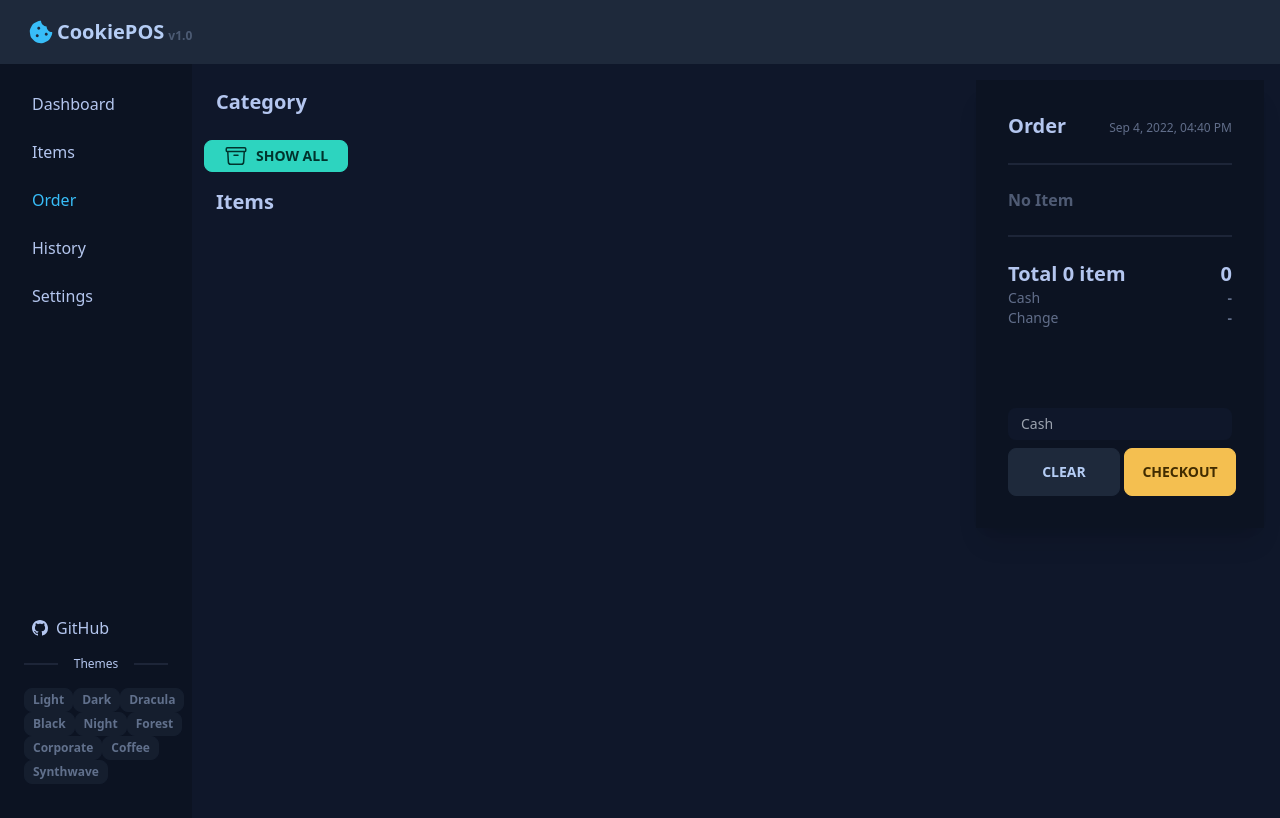
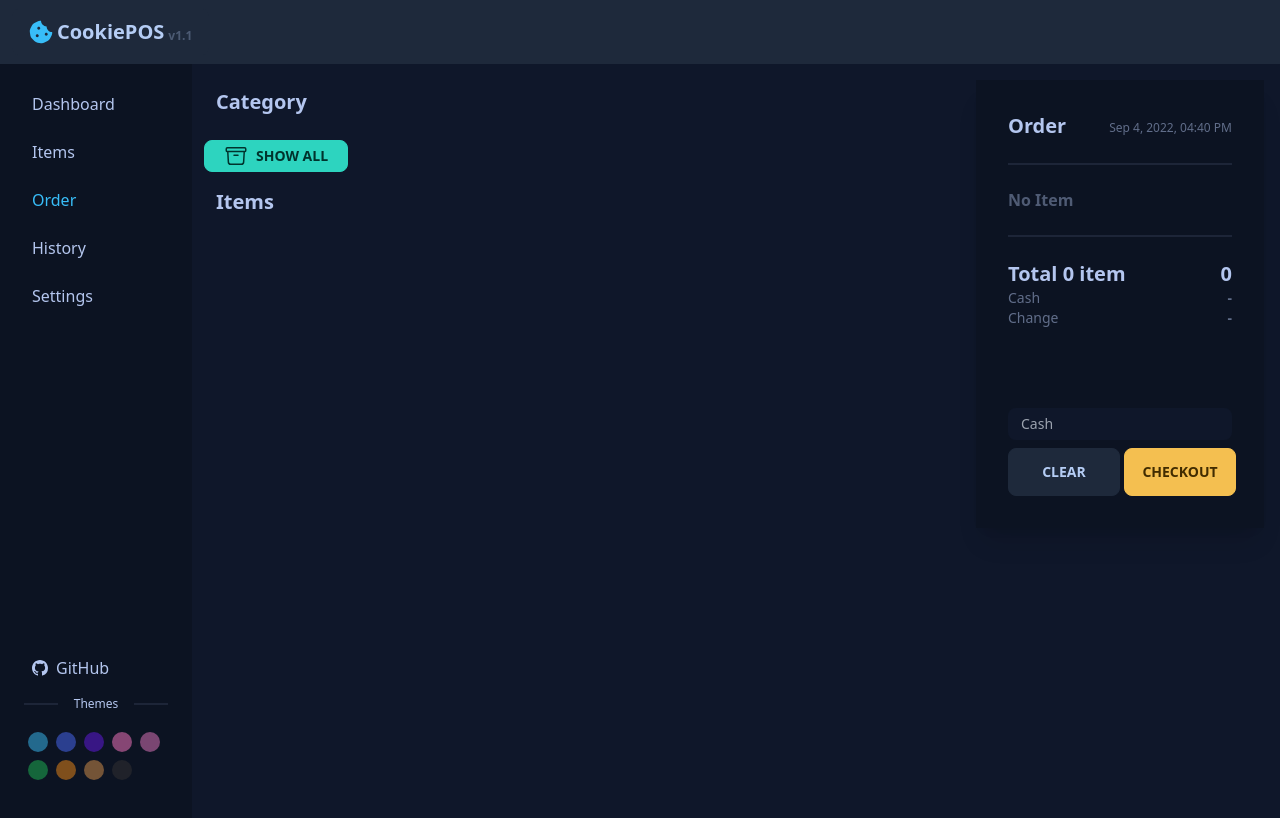
Before and after one commit to madvier83/next-kasir, a Next.js app: page /order in a window 1280 px wide. Shown: the top 818 px of the page. Built offline with nearby package versions, Linux system fonts and the light colour scheme.

Commit message:
Update dashboard, redesign theme, v1.1

```diff
--- a/components/Drawer.jsx
+++ b/components/Drawer.jsx
@@ -1,8 +1,6 @@
-import React, { useEffect, useState } from "react"
+import React from "react"
 import Link from "next/link"
 import { useRouter } from "next/router"
-
-const ThemeContext = React.createContext(null);
 
 export default function Drawer({children, changeTheme,  theme}) {
     const router = useRouter()
@@ -30,16 +28,16 @@ export default function Drawer({children, changeTheme,  theme}) {
                                 GitHub
                             </a>
                             <div className="divider w-36 text-xs">Themes</div>
-                            <div className="flex flex-wrap opacity-50">
-                            <button className="btn btn-xs normal-case" onClick={()=>changeTheme("light")}>Light</button>
-                            <button className="btn btn-xs normal-case" onClick={()=>changeTheme("dark")}>Dark</button>
-                            <button className="btn btn-xs normal-case" onClick={()=>changeTheme("dracula")}>Dracula</button>
-                            <button className="btn btn-xs normal-case" onClick={()=>changeTheme("black")}>Black</button>
-                            <button className="btn btn-xs normal-case" onClick={()=>changeTheme("night")}>Night</button>
-                            <button className="btn btn-xs normal-case" onClick={()=>changeTheme("forest")}>Forest</button>
-                            <button className="btn btn-xs normal-case" onClick={()=>changeTheme("corporate")}>Corporate</button>
-                            <button className="btn btn-xs normal-case" onClick={()=>changeTheme("coffee")}>Coffee</button>
-                            <button className="btn btn-xs normal-case" onClick={()=>changeTheme("synthwave")}>Synthwave</button>
+                            <div className="flex flex-wrap opacity-50 w-36">
+                            <button className="w-5 h-5 rounded-full border-0 bg-[#3ABFF8] border-[#0F1729] m-1" onClick={()=>changeTheme("night")} title="Night"></button>
+                            <button className="w-5 h-5 rounded-full border-0 bg-[#4B6BFB] border-[#FFFFFF] m-1" onClick={()=>changeTheme("corporate")} title="Corporate"></button>
+                            <button className="w-5 h-5 rounded-full border-0 bg-[#641AE6] border-[#2A303C] m-1" onClick={()=>changeTheme("dark")} title="Dark"></button>
+                            <button className="w-5 h-5 rounded-full border-0 bg-[#FF7AC6] border-[#272935] m-1" onClick={()=>changeTheme("dracula")} title="Dracula"></button>
+                            <button className="w-5 h-5 rounded-full border-0 bg-[#E779C1] border-[#2D1B69] m-1" onClick={()=>changeTheme("synthwave")} title="Synthwave"></button>
+                            <button className="w-5 h-5 rounded-full border-0 bg-[#1EB854] border-[#171212] m-1" onClick={()=>changeTheme("forest")} title="Forest"></button>
+                            <button className="w-5 h-5 rounded-full border-0 bg-[#F28C18] border-[#212121] m-1" onClick={()=>changeTheme("halloween")} title="Halloween"></button>
+                            <button className="w-5 h-5 rounded-full border-0 bg-[#DC944C] border-[#211720] m-1" onClick={()=>changeTheme("coffee")} title="Coffee"></button>
+                            <button className="w-5 h-5 rounded-full border-0 bg-[#343232] border-[#000000] m-1" onClick={()=>changeTheme("black")} title="Black"></button>
                             </div>
                         </ul>
                     </ul>
--- a/components/Navbar.jsx
+++ b/components/Navbar.jsx
@@ -2,15 +2,16 @@ import React, {useEffect, useState} from "react"
 import { useRouter } from "next/router"
 
 export default function Navbar({theme}) {
+    const router = useRouter()
     return (
         <>
             <div data-theme={theme} className="navbar bg-neutral text-base flex justify-between">
                 <div className="flex text-neutral-content">
-                    <a className="btn btn-ghost normal-case text-xl ml-1">
+                    <button className="btn normal-case text-xl ml-1" onClick={()=>router.push("/")}>
                         <svg className="w-6 fill-primary mr-1" viewBox="0 0 512 512" xmlns="http://www.w3.org/2000/svg"><path d="M494.6 255.9c-65.63-.8203-118.6-54.14-118.6-119.9c-65.74 0-119.1-52.97-119.8-118.6c-25.66-3.867-51.8 .2346-74.77 12.07L116.7 62.41C93.35 74.36 74.36 93.35 62.41 116.7L29.6 181.2c-11.95 23.44-16.17 49.92-12.07 75.94l11.37 71.48c4.102 25.9 16.29 49.8 34.81 68.32l51.36 51.39C133.6 466.9 157.3 479 183.2 483.1l71.84 11.37c25.9 4.101 52.27-.1172 75.59-11.95l64.81-33.05c23.32-11.84 42.31-30.82 54.14-54.14l32.93-64.57C494.3 307.7 498.5 281.4 494.6 255.9zM176 367.1c-17.62 0-32-14.37-32-31.1s14.38-31.1 32-31.1s32 14.37 32 31.1S193.6 367.1 176 367.1zM208 208c-17.62 0-32-14.37-32-31.1s14.38-31.1 32-31.1s32 14.37 32 31.1S225.6 208 208 208zM368 335.1c-17.62 0-32-14.37-32-31.1s14.38-31.1 32-31.1s32 14.37 32 31.1S385.6 335.1 368 335.1z"/></svg>
                         CookiePOS
-                    <small className="text-xs opacity-30 mt-2 ml-1"> v1.0</small>
-                    </a>
+                        <small className="text-xs opacity-30 mt-2 ml-1"> v1.1</small>
+                    </button>
                 </div>
                 <div className="navbar-end">
                     <label htmlFor="my-drawer-2" className="btn btn-neutral text-primary drawer-button lg:hidden">
--- a/pages/dashboard.jsx
+++ b/pages/dashboard.jsx
@@ -96,7 +96,11 @@ export default function Dashboard({ constructor }) {
                 <title>CookiePOS | Dashboard</title>
             </Head>
             <GlobalDataProvider>
-                <div className="shadow m-4 mb-8 flex flex-col md:flex-row max-w-4xl">
+                <div className="flex flex-col">
+
+                    <div className={`flex ${setup.history?"flex-col-reverse":"flex-col"}`}>
+
+                        <div className="m-4 mb-8 flex flex-col md:flex-row max-w-4xl">
                             <div className="stat">
                                 <div className="stat-figure text-primary">
                                     <svg
@@ -144,9 +148,11 @@ export default function Dashboard({ constructor }) {
                             <div className="stat">
                                 <div className="stat-figure text-secondary">
                                     <div className="avatar online">
+                                        <a href="https://github.com/madvier83" target="_blank" rel="noreferrer">
                                             <div className="w-16 mask mask-circle">
                                                 <img src="https://avatars.githubusercontent.com/u/54396887?v=4" />
                                             </div>
+                                        </a>
                                     </div>
                                 </div>
                                 <div className="stat-value">100%</div>
@@ -162,10 +168,10 @@ export default function Dashboard({ constructor }) {
                             </div>
                         </div>
 
-                <div className="flex flex-wrap md:flex-nowrap m-1 md:m-4 max-w-4xl">
+                        <div className="flex flex-wrap md:flex-nowrap mx-2 mt-4 md:m-4 max-w-4xl">
                             {!setup?.history ? (
-                        <div className="p-2 w-full h-58 lg:w-2/3">
-                            <div className="card w-full shadow-xl image-full bg-primary">
+                                <div className="w-full h-58 lg:w-2/3">
+                                    <div className="card w-full image-full bg-primary">
                                         <div className="card-body">
                                             <h2 className="card-title">Welcome!</h2>
                                             <p>
@@ -184,8 +190,8 @@ export default function Dashboard({ constructor }) {
                                     </div>
                                 </div>
                             ) : (
-                        <div className="p-2 w-full ">
-                            <div className="rounded-xl w-full shadow-xl bg-primary text-primary-content ">
+                                <div className="w-full">
+                                    <div className="rounded-xl w-full bg-primary text-primary-content ">
                                         <div className="flex flex-row justify-center py-12">
                                             <div className="mx-1 md:mx-4">
                                                 <div className="stat-title">
@@ -221,7 +227,7 @@ export default function Dashboard({ constructor }) {
                                             </div>
                                             <div className="mx-1 md:mx-4">
                                                 <div className="stat-title">
-                                            Balance
+                                                    Income
                                                 </div>
                                                 <div className="stat-value py-1">
                                                     Rp.
@@ -245,9 +251,9 @@ export default function Dashboard({ constructor }) {
                                 </div>
                             )}
 
-                    <div className="p-2 w-full h-full">
-                        <div className="card w-full shadow-xl image-full card-compact">
-                            <div className="card-body">
+                            <div className={`my-2 md:my-0 md:ml-4 w-full h-full ${progress==100&&"opacity-40"}`}>
+                                <div className="card w-full image-full card-compact">
+                                    <div className="card-body bg-base-300">
                                         <div className="flex my-4">
                                             <div
                                                 className="mx-auto my-auto radial-progress text-success font-bold"
@@ -260,7 +266,7 @@ export default function Dashboard({ constructor }) {
                                                 {progress}%
                                             </div>
 
-                                    <div className="mx-auto ml-1">
+                                            <div className="mx-auto ml-1 text-base-content">
                                                 <p className="text-xl font-semibold mb-2 truncate">
                                                     Setup Progress
                                                 </p>
@@ -351,6 +357,21 @@ export default function Dashboard({ constructor }) {
                                 </div>
                             </div>
                         </div>
+
+                    </div>
+
+                    <div className="mockup-code max-w-4xl mx-3 md:mx-4 mb-32 bg-base-300 text-base-content">
+                        <pre data-prefix="$" className="font-semibold"><code>What's new</code></pre>
+                        <pre data-prefix=">" className=""><code>V1.1 <span className='opacity-20'> - 15 Sep 2022 - </span></code></pre>
+                        <pre data-prefix="" className="opacity-50"><code>- Bug Fixes</code></pre>
+                        <pre data-prefix="" className="opacity-50"><code>- Mobile interface improvements</code></pre>
+                        <pre data-prefix="" className="opacity-50"><code>- Restore data now has previews</code></pre>
+                        <pre data-prefix="" className="opacity-50"><code>- Export history to xlsx format</code></pre>
+                        <pre data-prefix="" className="opacity-50"><code>- Custom themes!</code></pre>
+                        <pre data-prefix=">" className=""><code>V1.0 <span className='opacity-20'> - 7 Sep 2022 - </span></code></pre>
+                        <pre data-prefix="" className="opacity-50"><code>- Welcome To CookiePOS!</code></pre>
+                    </div>
+                </div>
             </GlobalDataProvider>
         </>
     )
--- a/pages/items.jsx
+++ b/pages/items.jsx
@@ -175,9 +175,8 @@ export default function Items() {
                 <title>CookiePOS | Items</title>
             </Head>
             <GlobalDataProvider>
-                <div className="p-2 flex"></div>
 
-                <h1 className="text-xl font-bold text-base-content pt-2 pl-6 pb-2">
+                <h1 className="text-xl font-bold text-base-content pt-6 pl-6 pb-2">
                     Category
                 </h1>
 
--- a/pages/settings.jsx
+++ b/pages/settings.jsx
@@ -198,7 +198,7 @@ export default function Exports() {
                                         </div>
 
                                         <div className="flex flex-wrap justify-end items-center mt-8 mx-4 mb-4">
-                                            <b className='font-semibold text-sm md:text-lg'>Previous items & categories will be replaced!</b>
+                                            <b className='font-semibold text-sm md:text-lg my-2'>Previous items & categories will be replaced!</b>
                                             <button
                                                 onClick={() => {setCategoriesPreview([]); setItemsPreview([])}}
                                                 className="btn btn-sm btn-error shadow-lg mb-2 ml-12 w-24 select-none hover:animate-pulse"
@@ -225,7 +225,7 @@ export default function Exports() {
                     </div>
                     <div className="flex flex-col lg:w-[80vw] h-full">
                         <h1 className="text-xl font-bold text-base-content pt-6 pl-6 pb-6">
-                            Order History
+                            History
                         </h1>
                         <button
                             onClick={() =>
```
Also changed, not shown: pages/order.jsx (+6 -2 lines). Lines whose indentation alone changed are shown as unchanged.
